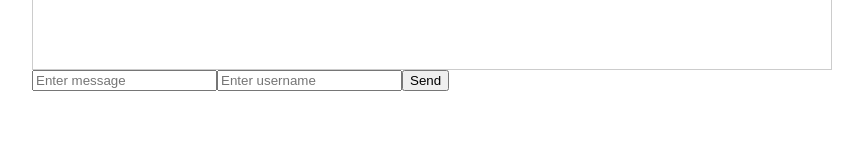
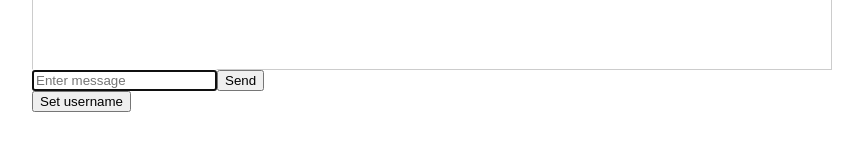
Before and after one commit to m-hemmings/socketchat-app, a React (Create React App) app in the folder react/chat-room-frontend/: page / in a window 1280 px wide. Shown: the part 480-630 px from the top of the page, without its empty margins (208-1071 px from the left). Built offline with nearby package versions, Linux system fonts and the light colour scheme; no server answers.

Commit message:
Add modal button to set username

```diff
--- a/react/chat-room-frontend/src/components/ChatForm.js
+++ b/react/chat-room-frontend/src/components/ChatForm.js
@@ -1,22 +1,66 @@
-import React from 'react';
+import React, { useState, useRef, useEffect } from 'react';
+import { setUsername } from '../utilities/user';
 
-function ChatForm({ handleSubmit, newMessage, setNewMessage, username, setUsername }) {
+function ChatForm({ handleSubmit, newMessage, setNewMessage, setUsernameCallback }) {
+  const [showModal, setShowModal] = useState(false);
+  const inputRef = useRef();
+
+  const handleModalSubmit = (event) => {
+    event.preventDefault();
+    setUsername(event, setUsernameCallback);
+    setShowModal(false);
+  };
+
+  const handleModalCancel = () => {
+    setShowModal(false);
+  };
+
+  const handleFormSubmit = (event) => {
+    event.preventDefault();
+    handleSubmit(event);
+    setNewMessage('');
+    inputRef.current.focus();
+  };
+
+  useEffect(() => {
+  if (inputRef.current) {
+    inputRef.current.focus();
+  }
+}, []);
+
+
   return (
-    <form onSubmit={handleSubmit}>
+    <>
+      <form onSubmit={handleFormSubmit}>
         <input
           type="text"
           value={newMessage}
           onChange={(event) => setNewMessage(event.target.value)}
           placeholder="Enter message"
-      />
-      <input
-        type="text"
-        value={username}
-        onChange={(event) => setUsername(event.target.value)}
-        placeholder="Enter username"
+          ref={inputRef}
         />
         <button type="submit">Send</button>
       </form>
+
+      {showModal && (
+        <div className="modal">
+          <form onSubmit={handleModalSubmit}>
+            <input
+              type="text"
+              name="username"
+              placeholder="Enter username"
+              id="message-input"
+            />
+            <button type="submit">Set username</button>
+            <button onClick={handleModalCancel}>Cancel</button>
+          </form>
+        </div>
+      )}
+
+      {!showModal && (
+        <button onClick={() => setShowModal(true)}>Set username</button>
+      )}
+    </>
   );
 }
 
--- a/react/chat-room-frontend/src/components/ChatRoom.js
+++ b/react/chat-room-frontend/src/components/ChatRoom.js
@@ -1,18 +1,17 @@
-import React, { useState, useEffect } from 'react';
+import React, { useState, useEffect, useRef } from 'react';
 import socketIOClient from 'socket.io-client';
 import ChatMessages from './ChatMessages';
 import ChatForm from './ChatForm';
-import '../css/styles.css'; // import the styles.css file
+import '../css/styles.css';
 
 const ENDPOINT = "http://localhost:3123";
 
 function ChatRoom() {
   const [messages, setMessages] = useState([]);
-  const [message, setMessage] = useState("");
   const [newMessage, setNewMessage] = useState("");
   const [username, setUsername] = useState("");
   const [socket, setSocket] = useState(null);
-  const [name, setName] = useState("");
+  const inputRef = useRef(null);
 
   useEffect(() => {
     const newSocket = socketIOClient(ENDPOINT);
@@ -36,6 +35,10 @@ function ChatRoom() {
     socket.on("previous-messages", (messages) => {
       setMessages(messages);
     });
+
+    socket.on("username", (username) => {
+      setUsername(username);
+    });
   }, [socket, messages]);
 
   const handleSubmit = (event) => {
@@ -52,19 +55,23 @@ function ChatRoom() {
     socket.emit("message", messageObject);
 
     setNewMessage("");
+    if (inputRef.current) {
+      inputRef.current.focus();
+    }
   };
 
   return (
-    <div className="container"> {/* use the "container" class from styles.css  */}
-      <div className="chat-container"> {/* use the "chat-container" class from styles.css */}
+    <div className="container">
+      <div className="chat-container">
         <ChatMessages messages={messages} />
       </div>
       <ChatForm
-        name={name}
-        message={message}
-        setName={setName}
-        setMessage={setMessage}
+        inputRef={inputRef}
+        message={newMessage}
+        setNewMessage={setNewMessage}
         handleSubmit={handleSubmit}
+        setUsernameCallback={setUsername}
+        username={username}
       />
     </div>
   );
--- /dev/null
+++ b/react/chat-room-frontend/src/utilities/user.js
@@ -0,0 +1,5 @@
+export function setUsername(event, setUsernameCallback) {
+  event.preventDefault();
+  const username = event.target.elements.username.value.trim();
+  setUsernameCallback(username);
+}
```
Lines whose indentation alone changed are shown as unchanged.
